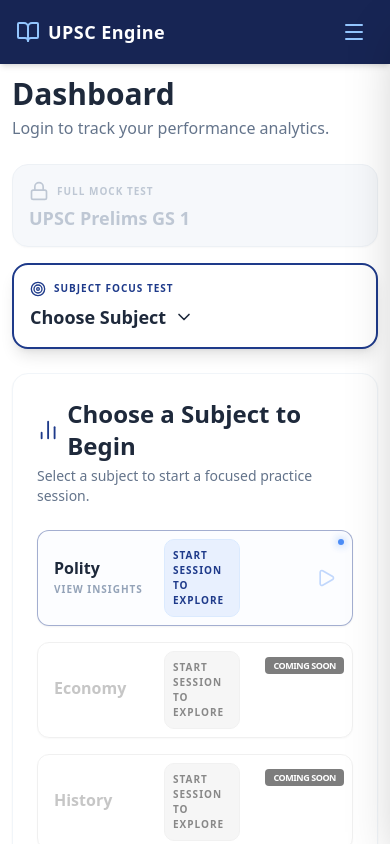
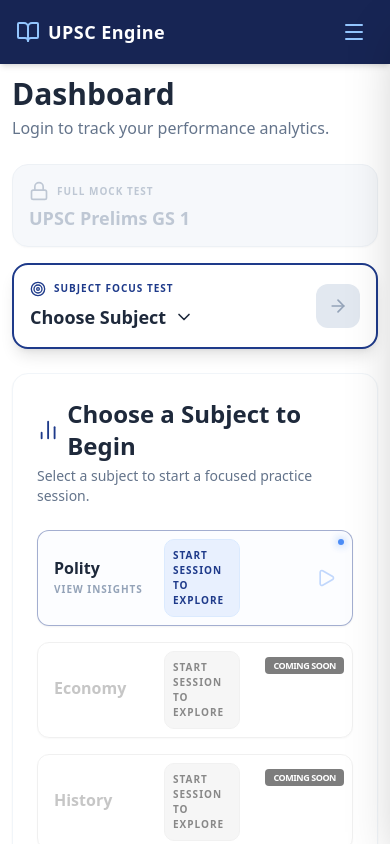
Before and after one commit to Rajnish-Bansal/test-series, a React (Vite) app: page /dashboard in a window 390 px wide. Shown: the top 844 px of the page. Built offline with nearby package versions, Linux system fonts and the light colour scheme.

Commit message:
fix: ensure start test buttons are visible on mobile dashboard

```diff
--- a/src/components/dashboard/TopicCard.jsx
+++ b/src/components/dashboard/TopicCard.jsx
@@ -66,9 +66,9 @@ export default function TopicCard({ topic, index, weight, badge, accuracy = 0, s
               const subtopicTags = subtopics.map(ch => ch.name);
               onStartTest && onStartTest(topic.topic_id, topic.name, subtopicTags);
             }}
-            className="p-3 bg-upsc-blue hover:bg-upsc-blue-dark text-white rounded-xl shadow-lg transition-all hover:scale-105 active:scale-95 flex items-center gap-2 group"
+            className="p-3 bg-upsc-blue hover:bg-upsc-blue-dark text-white rounded-xl shadow-lg transition-all hover:scale-105 active:scale-95 flex items-center justify-center gap-2 group shrink-0"
           >
-            <Play className="w-4 h-4 fill-current" />
+            <Play className="w-4 h-4 fill-current shrink-0" />
             <span className="text-sm font-bold hidden sm:inline">Start Test</span>
           </button>
 
--- a/src/pages/Dashboard.jsx
+++ b/src/pages/Dashboard.jsx
@@ -206,11 +206,11 @@ export default function Dashboard() {
                 </div>
 
                 <div className={`p-4 sm:p-5 rounded-2xl bg-white border-2 border-upsc-blue shadow-lg flex flex-col justify-center relative group transition-all ${!showSubjectDropdown ? 'hover:-translate-y-1' : ''}`}>
-                    <div className="flex justify-between items-center">
-                        <div className="flex-1">
+                    <div className="flex justify-between items-center gap-3">
+                        <div className="flex-1 min-w-0">
                             <div className="flex items-center gap-2 mb-1.5">
                                 <Target className="w-4 h-4 sm:w-5 sm:h-5 text-upsc-blue" />
-                                <span className="font-bold text-upsc-blue uppercase tracking-widest text-[10px] sm:text-xs">Subject Focus Test</span>
+                                <span className="font-bold text-upsc-blue uppercase tracking-widest text-[10px] sm:text-xs truncate">Subject Focus Test</span>
                             </div>
                             <div className="relative" ref={dropdownRef}>
                                 <button
@@ -254,7 +254,12 @@ export default function Dashboard() {
                         <button
                             onClick={() => selectedSubject && navigate(`/exam?subject=${encodeURIComponent(selectedSubject)}`)}
                             disabled={!selectedSubject}
-                            className={`absolute right-6 top-1/2 -translate-y-1/2 p-2 rounded-full transition-all hidden sm:flex ${selectedSubject ? 'bg-blue-50 hover:bg-blue-600 text-blue-600 hover:text-white shadow-sm cursor-pointer hover:scale-110' : 'bg-slate-100 text-slate-300 cursor-not-allowed opacity-50'}`}
+                            className={`flex items-center justify-center p-3 rounded-xl transition-all shrink-0 ${
+                                selectedSubject
+                                    ? 'bg-upsc-blue text-white shadow-md hover:scale-105 active:scale-95'
+                                    : 'bg-slate-200 text-slate-400 cursor-not-allowed'
+                            }`}
+                            aria-label="Start Test"
                         >
                             <ArrowRight className="w-5 h-5" />
                         </button>
```
